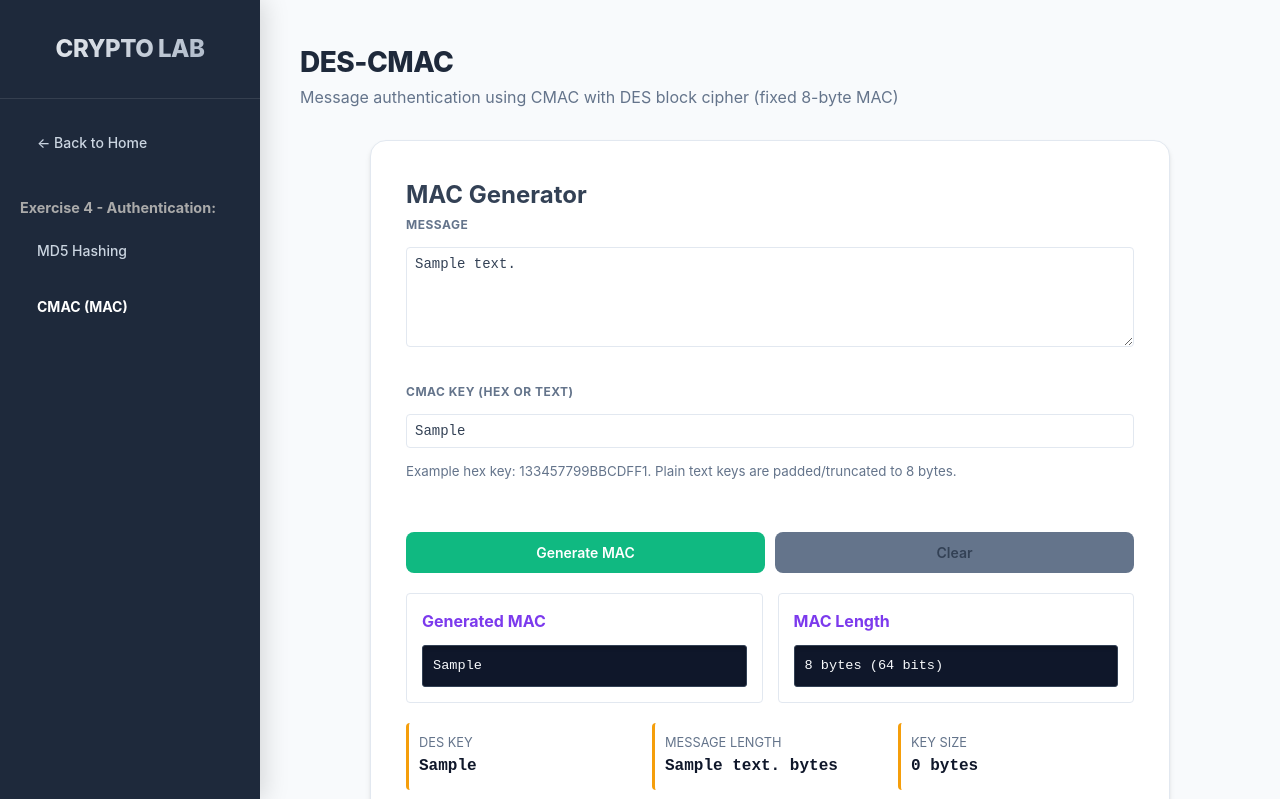
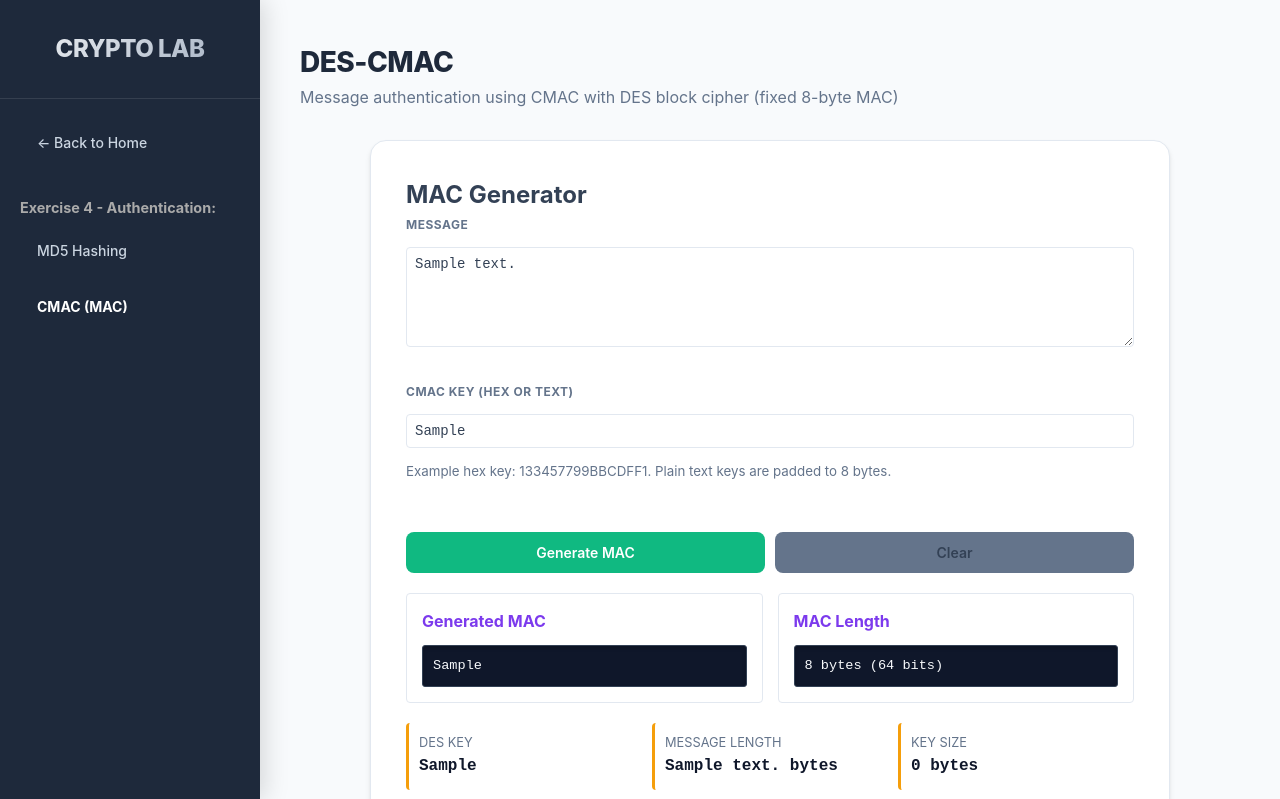
Before and after one commit to pskiskpskisk/cryptolab.io, a Flask app: template exercise4/templates/cmac.html in a window 1280 px wide. Shown: the top 799 px of the page. Run offline with Flask 3, Linux system fonts and the light colour scheme; the template is opened without the code that fills it: most values are stand-ins (such as "Sample title", 1, 10 or a date in 2020).

Commit message:
cmac finished

```diff
--- a/exercise4/templates/cmac.html
+++ b/exercise4/templates/cmac.html
@@ -212,7 +212,7 @@
           <label>CMAC Key (Hex or Text)</label>
           <input type="text" name="key" placeholder="Enter 16 hex chars (8 bytes) or plain text" value="{{ key_input if key_input else '' }}" required>
           <small style="color: var(--text-light); display: block; margin-top: 5px;">
-            Example hex key: 133457799BBCDFF1. Plain text keys are padded/truncated to 8 bytes.
+            Example hex key: 133457799BBCDFF1. Plain text keys are padded to 8 bytes.
           </small>
         </div>
 
```
